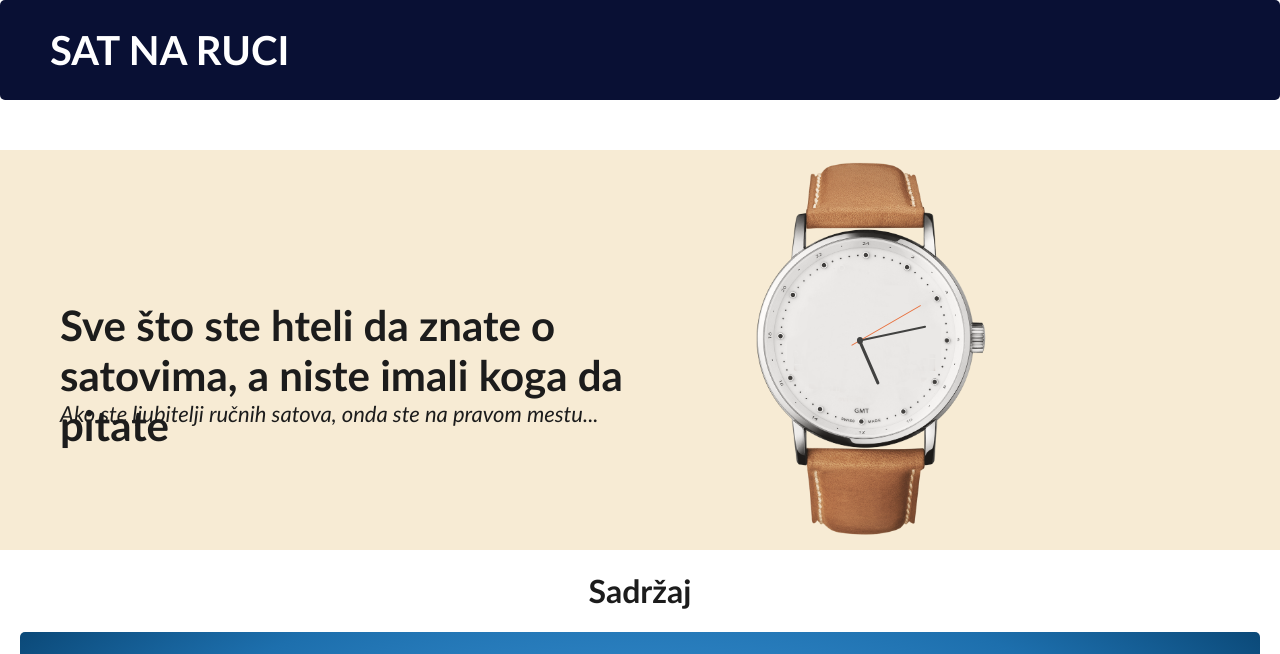
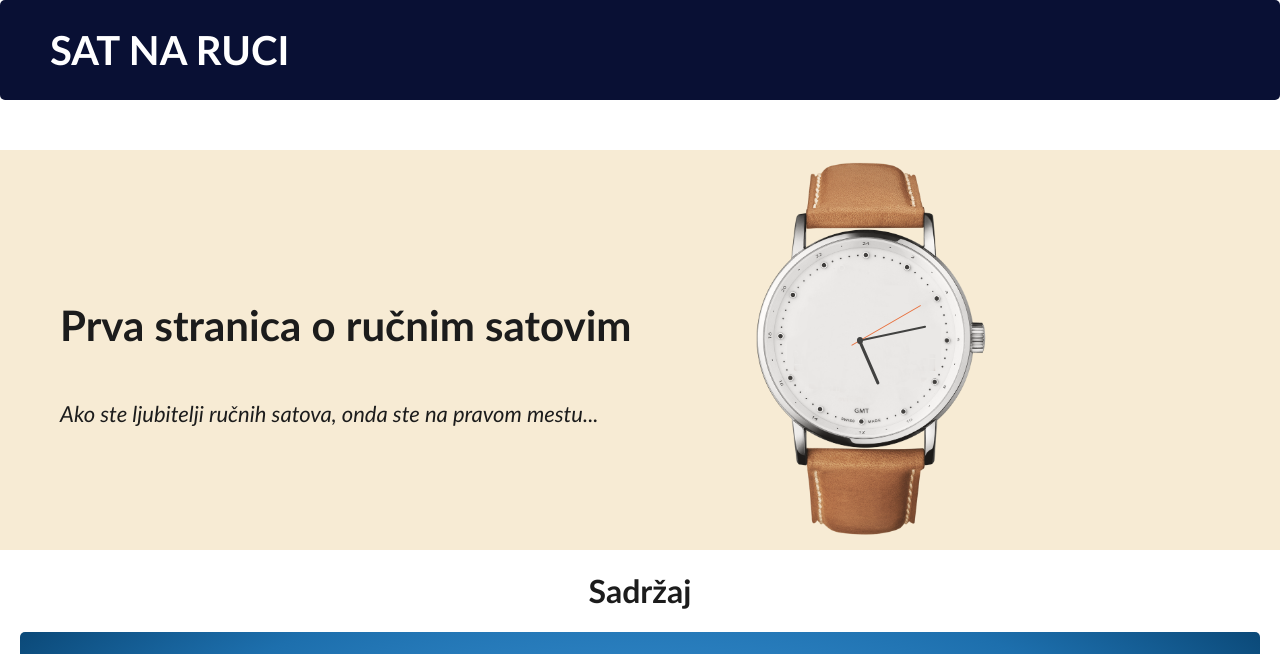
Before and after one commit to voja19/satnaruci.github.io, a plain HTML site: page index.html in a window 1280 px wide. Shown: the top 654 px of the page. Drawn offline with Linux system fonts and the light colour scheme.

Commit message:
Update index.html
Upd naslov

```diff
--- a/index.html
+++ b/index.html
@@ -12,7 +12,7 @@
 	</div>
 	<div class="container">
 		<div class="uvod">
-			<div class="uvod_naslov"><b>Sve što ste hteli da znate o satovima, a niste imali koga da pitate</b></div>
+			<div class="uvod_naslov"><b>Prva stranica o ručnim satovim</b></div>
 			<div class="uvod_txt"><i>Ako ste ljubitelji ručnih satova, onda ste na pravom mestu...</i></div>
 		</div>
 		<div class="sat">
```
